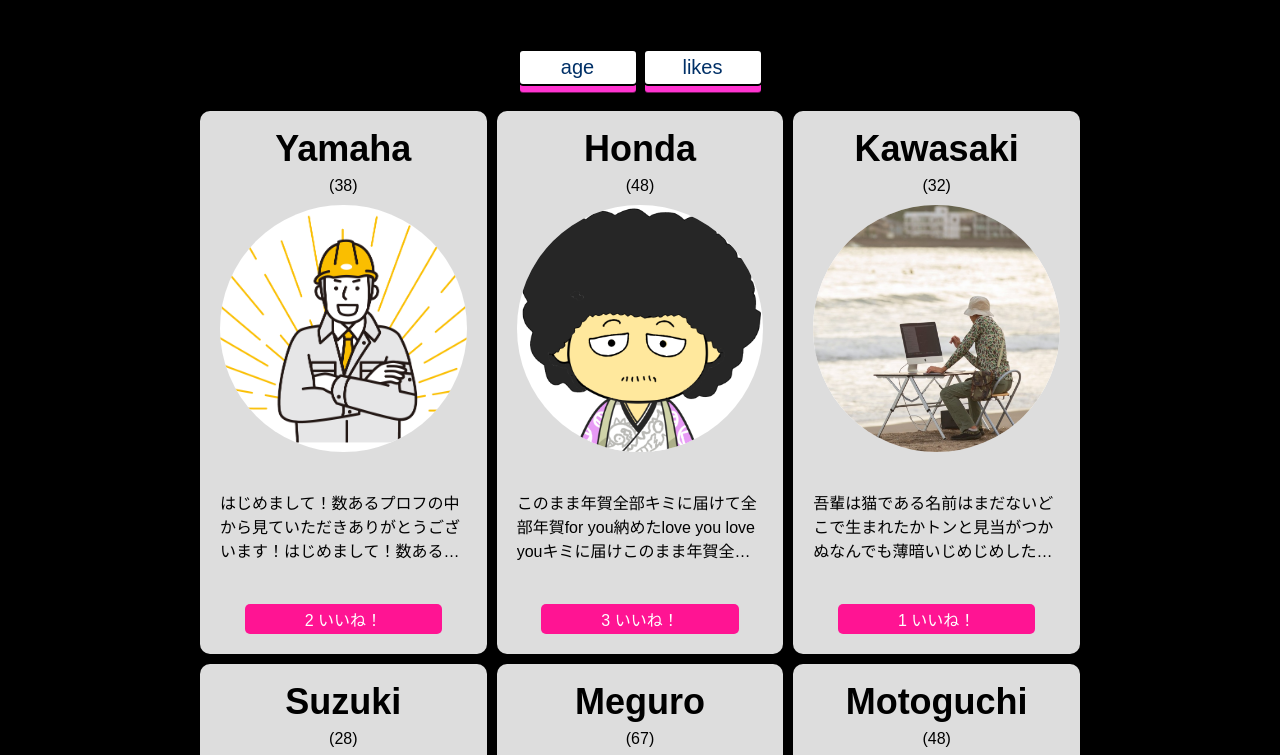
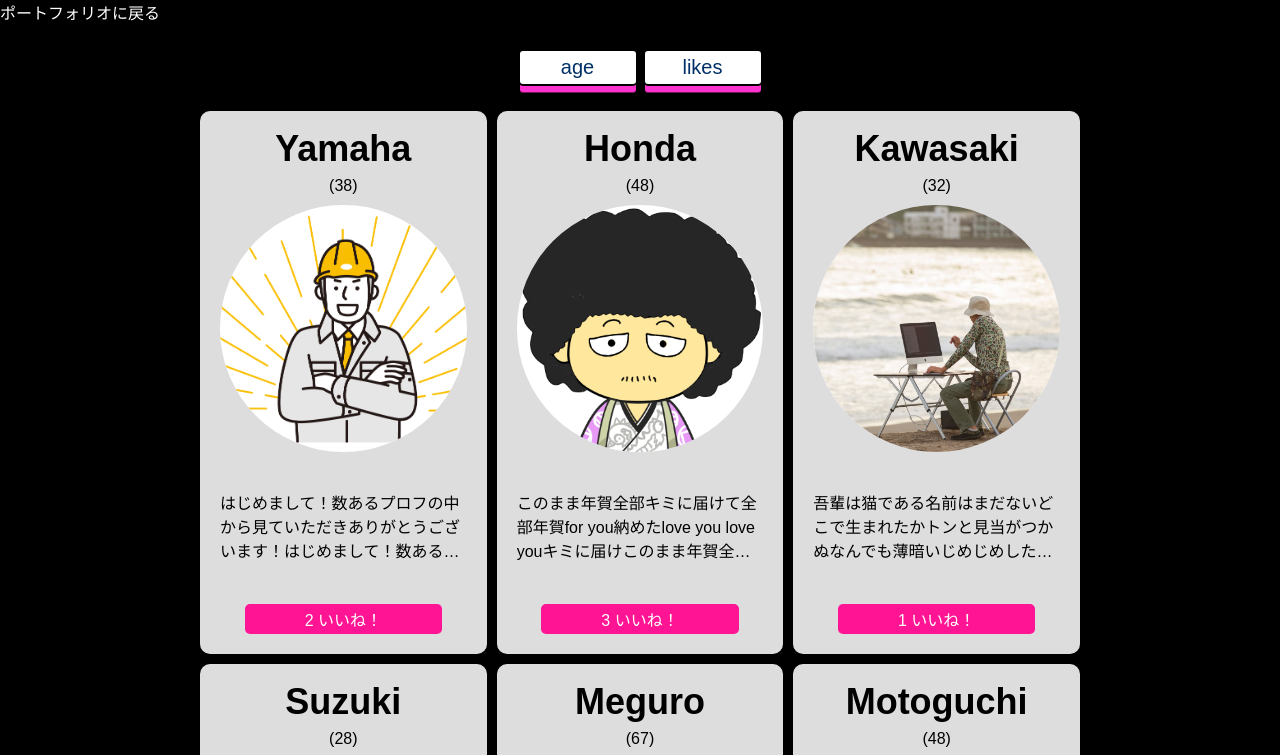
Before and after one commit to eikitak/classPractice, a plain HTML site: page index.html in a window 1280 px wide. Shown: the top 755 px of the page. Drawn offline with Linux system fonts and the light colour scheme.

Commit message:
Add files via upload

```diff
--- a/style.css
+++ b/style.css
@@ -10,7 +10,8 @@
 
 a {
     text-decoration: none;
-    color: inherit;
+    color: #fff;
+    margin: 0 auto;
 }
 
 img {
```
